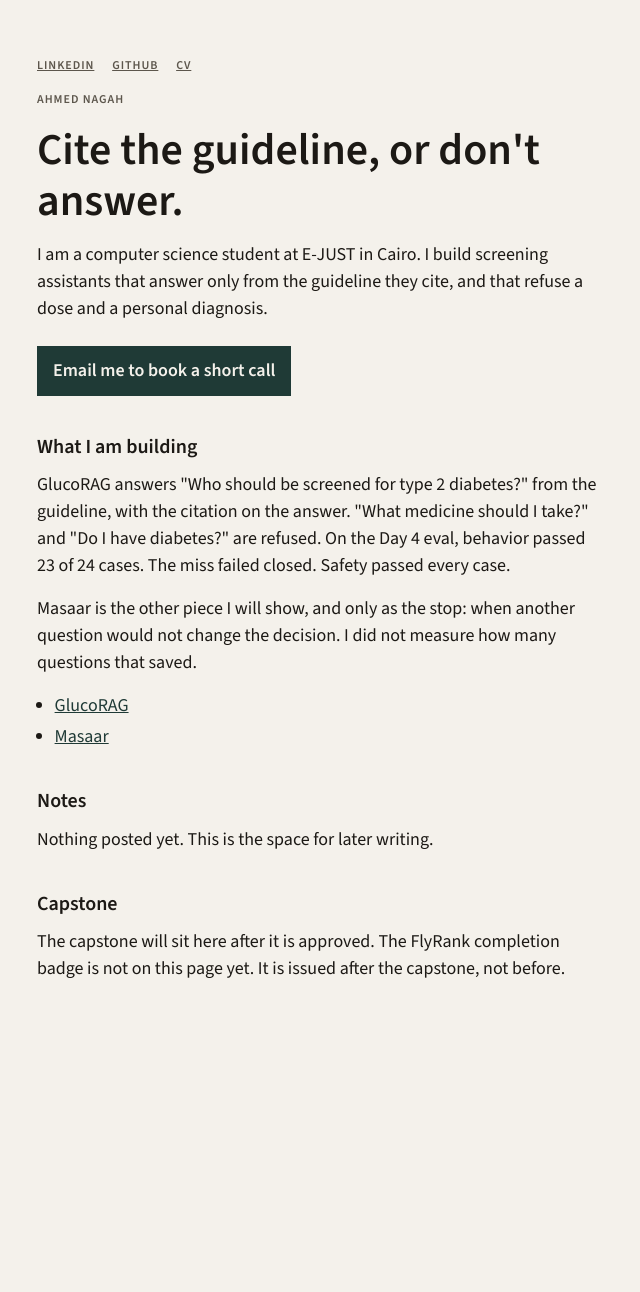
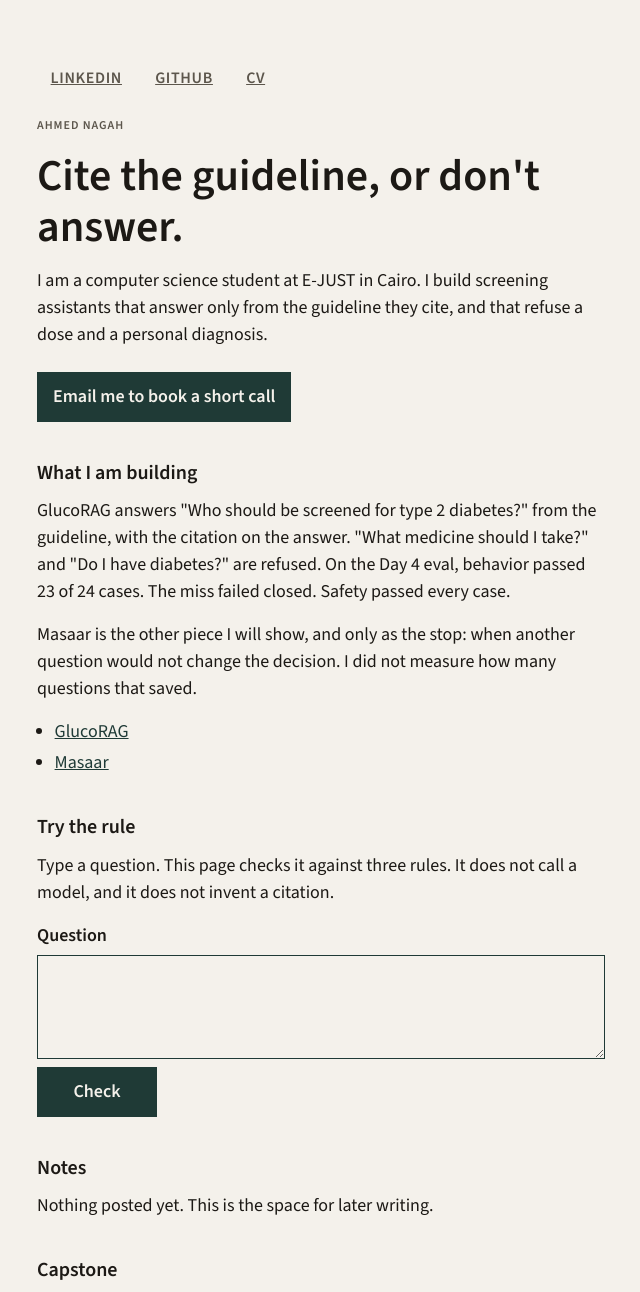
Before and after one commit to ahmed-nagah-r/cite-or-refuse, a plain HTML site: page index.html in a window 1280 px wide. Shown: the top 1292 px of the page, without its empty margins (319-959 px from the left). Before the commit the page ends 1078 px from the top, so only its background shows below. Drawn offline with nearby package versions, Linux system fonts and the light colour scheme.

Commit message:
Add the rule check and make the links easier to tap.
Co-authored-by: Cursor <cursoragent@cursor.com>

```diff
--- a/index.html
+++ b/index.html
@@ -26,7 +26,7 @@
       line-height: 1.5;
     }
     main { max-width: 38rem; margin: 0 auto; padding: 3.5rem 1.25rem 5rem; }
-    p.label, nav {
+    p.label {
       margin: 0 0 1rem;
       color: var(--muted);
       font-size: 0.75rem;
@@ -34,7 +34,20 @@
       letter-spacing: 0.08em;
       text-transform: uppercase;
     }
-    nav a { color: var(--muted); margin-right: 0.9rem; }
+    nav { margin: 0 0 1rem; }
+    nav a {
+      display: inline-block;
+      min-height: 44px;
+      line-height: 44px;
+      margin-right: 0.15rem;
+      padding: 0 0.85rem;
+      color: var(--muted);
+      font-size: 1rem;
+      font-weight: 600;
+      letter-spacing: 0.04em;
+      text-transform: uppercase;
+    }
+    p, li, a { overflow-wrap: anywhere; }
     h1 { margin: 0 0 1rem; font-size: 2rem; font-weight: 600; line-height: 1.15; }
     @media (min-width: 720px) { h1 { font-size: 2.75rem; } }
     h2 { margin: 2.25rem 0 0.6rem; font-size: 1.25rem; font-weight: 600; }
@@ -42,14 +55,30 @@
     a { color: var(--accent); }
     ul { margin: 0 0 1rem; padding-left: 1.1rem; }
     li { margin: 0.25rem 0; }
-    a.button {
+    a.button, button.button {
       display: inline-block;
+      min-height: 44px;
       background: var(--accent);
       color: var(--bg);
       text-decoration: none;
+      font: inherit;
       font-weight: 600;
       padding: 0.7rem 1rem;
       margin: 0.5rem 0 0;
+      border: 0;
+      cursor: pointer;
+      min-width: 7.5rem;
+    }
+    label { display: block; font-weight: 600; margin: 0 0 0.4rem; }
+    textarea {
+      display: block;
+      width: 100%;
+      min-height: 6.5rem;
+      padding: 0.6rem;
+      border: 1px solid var(--accent);
+      background: transparent;
+      color: inherit;
+      font: inherit;
     }
   </style>
 </head>
@@ -73,11 +102,42 @@
       <li><a href="https://github.com/ahmed-nagah-r/adaptive-assessment-internship-round-1">Masaar</a></li>
     </ul>
 
+    <h2>Try the rule</h2>
+    <p>Type a question. This page checks it against three rules. It does not call a model, and it does not invent a citation.</p>
+    <form id="rule">
+      <label for="question">Question</label>
+      <textarea id="question" name="question" maxlength="500" required></textarea>
+      <button class="button" type="submit">Check</button>
+    </form>
+    <p id="rule-result" aria-live="polite"></p>
+
     <h2>Notes</h2>
     <p>Nothing posted yet. This is the space for later writing.</p>
 
     <h2>Capstone</h2>
     <p>The capstone will sit here after it is approved. The FlyRank completion badge is not on this page yet. It is issued after the capstone, not before.</p>
   </main>
+  <script>
+    function classify(text) {
+      var value = text.trim().toLowerCase();
+      if (!value) {
+        return "There is no question, so this page will not answer.";
+      }
+      if (/dose|medicine|medication|insulin|metformin|how much/.test(value)) {
+        return "Refuse. This asks for a dose or a medicine.";
+      }
+      if (/do i have|am i diabetic|diagnosis|diagnos/.test(value)) {
+        return "Refuse. This asks for a personal diagnosis.";
+      }
+      if (/who should be screened|screening/.test(value)) {
+        return "This is a screening question. An answer still has to cite the guideline. This page does not supply one.";
+      }
+      return "Unsure. This is not one of the three rules, so this page will not guess.";
+    }
+    document.getElementById("rule").addEventListener("submit", function (event) {
+      event.preventDefault();
+      document.getElementById("rule-result").textContent = classify(document.getElementById("question").value);
+    });
+  </script>
 </body>
 </html>
```
Also changed, not shown: cv.html (+7 -0 lines).
